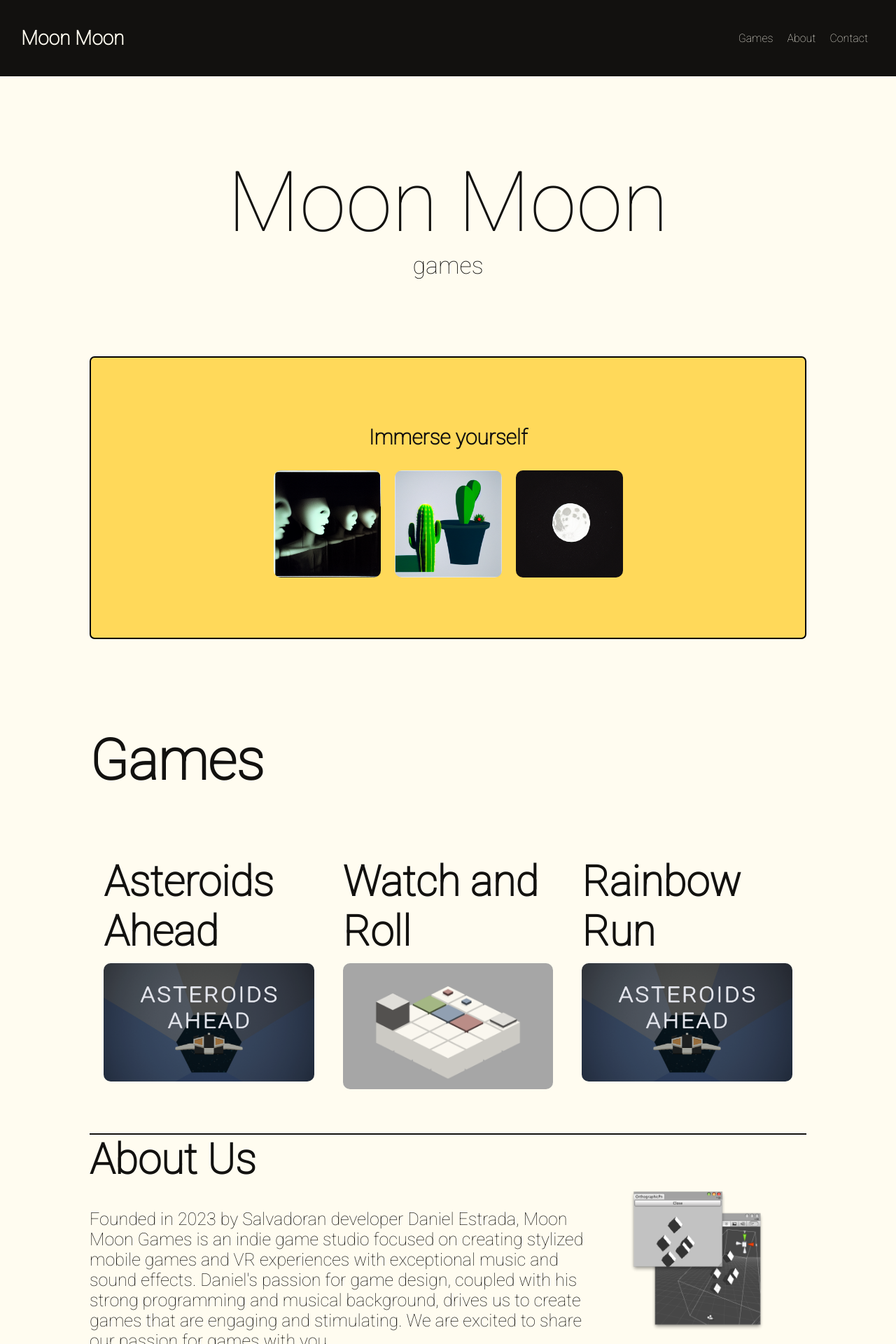
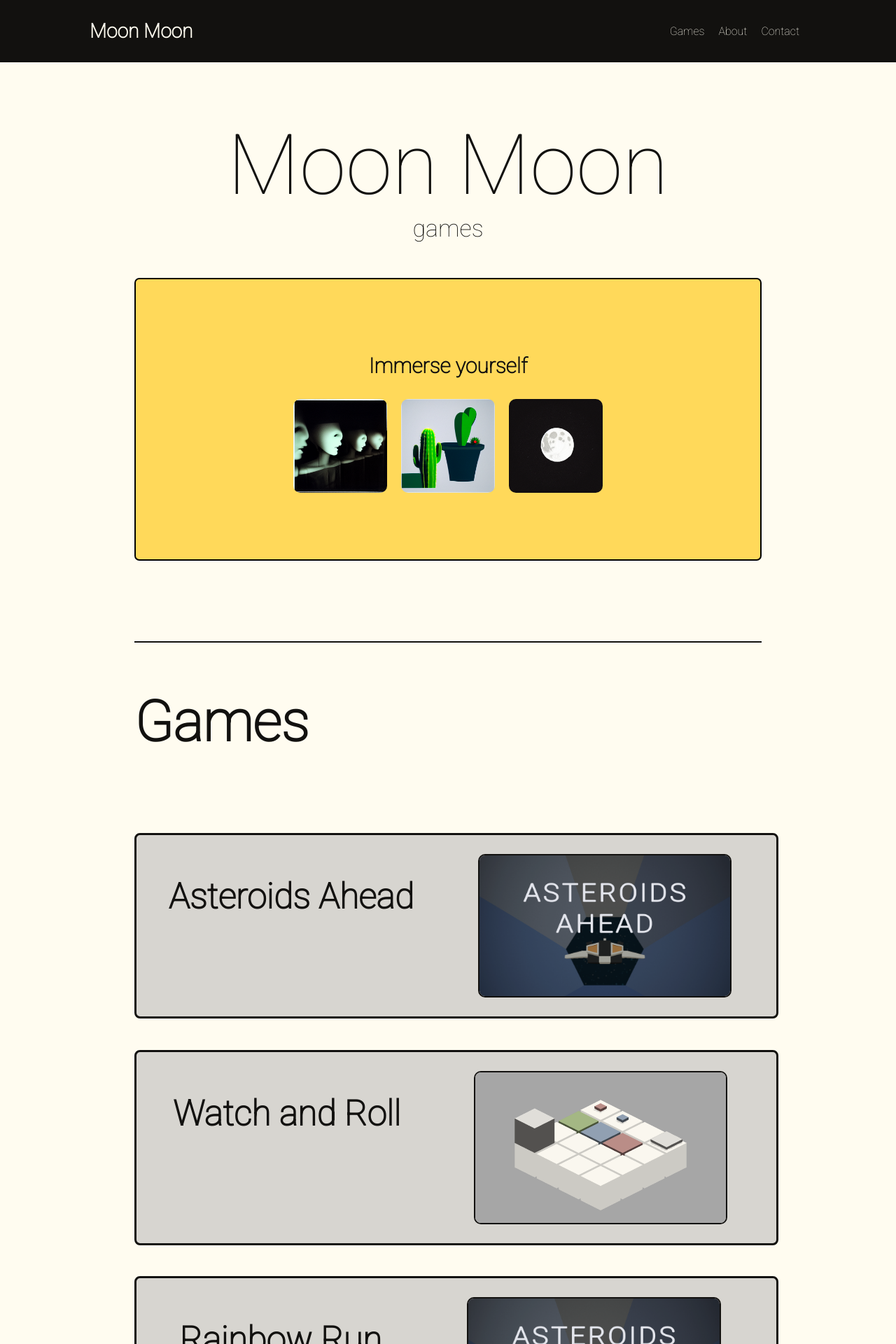
Before and after one commit to daniel99estrada/Moon-Moon-Games-Website, a Flask app: page / in a window 1280 px wide. Shown: the top 1920 px of the page at 70% size. Run offline with Flask 3, Linux system fonts and the light colour scheme.

Commit message:
added a fixed margin

```diff
--- a/static/styles.css
+++ b/static/styles.css
@@ -7,13 +7,18 @@ body {
   background-color: #fffcf0;
   width: auto;
 }
-
+#Nav-bar-section
+{
+  background-color: #12110f;
+}
 #container {
   display: flex;
   justify-content: space-between;
   align-items: center;
-  background-color: #12110f;
-  padding: 10px 30px;
+
+  /* padding: 10px 30px; */
+  margin-left: 10%;
+  margin-right: 10%;
 }
 
 #logo {
@@ -47,16 +52,18 @@ a {
 }
 
 #top-section {
-  background-color:  #fffcf0;
-  height: 400px;
+  /* background-color: #12110f; */
+  /* height: 400px; */
+  margin-top: 6%;
+  margin-bottom: 1%;
   display: flex;
   flex-direction: column;
-  justify-content: center;
+  justify-content: flex-start;
   align-items: center;
 }
 
 #top-section h1 {
-  color:  #12110f;
+  color: #12110f;
   font-family: 'Roboto', sans-serif;
   font-weight: 100;
   font-size: 120px;
@@ -78,9 +85,10 @@ a {
   background-color: #FFD95A;
   height: 400px;
   width: auto;
-  margin-right:  10%;
-  margin-left:  10%;
-  margin-bottom: 60px;
+  margin-right:  15%;
+  margin-left:  15%;
+  margin-top: 4%;
+  margin-bottom: 4%;
   display: flex;
   justify-content: center;
   align-items: center;
@@ -114,7 +122,7 @@ a {
 
 #game-section {
   /* background-color: #fffcf0; */
-  background-color:#fffcf0;
+  /* background-color:#fffcf0; */
   display: flex;
   flex-direction: column;
   justify-content: center;
@@ -122,41 +130,46 @@ a {
 }
 
   .game-section-container {
-    margin-left: 10%;
-    margin-right: 10%;
+    margin-left: 15%;
+    margin-right: 15%;
+    margin-top: 5%;
+    margin-bottom: 5%;
   /* height: 1000px; */
   width: auto;
   display: flex;
   justify-content: center;
-  align-items: flex-start;
+  align-items: center;
   flex-direction: column;
   }
 
   .game {
 
   display: flex;
-  flex-direction: row;
+  flex-direction: column;
   align-items: flex-start;
   justify-content: space-between;
   width: 100%;
 
+/*
 
-
-  margin-bottom: 10px;
+  margin-bottom: 10px; */
   }
 
   .game-content-container {
-
-
-  margin: 1%;
+  margin-top: 5%;
   display: flex;
-  flex-direction: column;
+  flex-direction: row;
   align-items: flex-start;
-  justify-content: space-evenly;
+  justify-content: space-around;
+  background-color: #d7d5d0;
 
   /* width: 500px; */
   width: 100%;
+  /* padding: 1%; */
+  border: 3px solid #12110f;
+  border-radius: 8px;
   padding: 1%;
+
 
 
   }
@@ -165,15 +178,15 @@ a {
 
   font-family: 'Roboto', sans-serif;
   color: #12110f;
-  font-size: 60px;
-  font-weight: 600;
+  font-size: 50px;
+  font-weight: 700;
   margin-bottom: 10px;
 
   }
 
   .game-section-container h2 {
   /* background-color: #fbf6e1;
-  border: 2px solid #12110f; /* Gray border */
+
   border-radius: 8px;
   /* padding-left: 1%; */
   width: 100%;
@@ -182,43 +195,50 @@ a {
   color: #12110f;
   font-size: 80px;
   font-weight: 700;
-  margin-bottom: 10px;
+  /* margin-bottom: 10px; */
   }
 
   .game-content-container img {
-  width: 100%;
+  width: 40%;
+  margin: 2%;
+  /* margin-top: 5%; */
+  /* padding: 2%; */
   border-radius: 10px;
+  border: 2px solid #12110f;
+
   }
 
   #about-section {
   display: flex;
   flex-direction: column;
   align-items: center;
-  /* background-color: #fffcf0; */
+
   /* background-color: #fbf6e1;
   border: 3px solid #12110f;  */
-  border-radius: 7px;
-  margin-left: 10%;
-  margin-right: 10%;
+  /* border-radius: 7px; */
+  margin-left: 15%;
+  margin-right: 15%;
   margin-bottom: 3%;
   }
 
   #about-section-container {
-  height: 400px;
+  /* height: 400px; */
   width: auto;
   /* margin: 20px 10%; */
-  /* padding: 0px 10%; */
+  /* padding: 0px 15%; */
   display: flex;
-  justify-content: center;
+  justify-content: space-around;
   align-items: flex-start;
   flex-direction: column;
   }
 
   .about-title {
   font-family: 'Roboto', sans-serif;
-  font-size: 60px;
+  font-size: 70px;
+  font-weight: 700;
   font-weight: bold;
-  margin-bottom: 10px;
+  margin-bottom: 4%;
+  margin-top: 4%;
   color: #12110f;
   }
 
@@ -226,42 +246,50 @@ a {
   display: flex;
   justify-content: space-evenly;
   flex-direction: row;
+  align-items: flex-start;
   }
 
   .about-content .row {
   display: flex;
   align-items: center;
   flex-direction: column;
+  /* width: 40%; */
   }
 
   .about-content img {
-  width: 200px;
-  height: 200px;
-  margin-right: 60px;
+  /* width: 200px;
+  height: 200px; */
+  width: 60%;
+  height: 60%;
+  /* margin-right: 60px; */
   }
 
   .about-content p {
   font-family: 'Roboto', sans-serif;
   font-size: 25px;
-  margin-right: 30px;
+
   color: #12110f;
   }
 
 #contact-section {
   background-color: #FFD95A;
   /* margin: 40px 10%; */
+  border: 2px solid black;
+  border-radius: 2px;
 }
 
 #contact-section-container {
-
+  /* background-color: #FFD95A; */
   /* padding: 10px; */
   font-family: 'Roboto', sans-serif;
   /* margin: 40px 10%; */
-  padding-left: 5%;
-  padding-right: 5%;
-    /* background-color: #FFD95A;
-  border: 2px solid black;
-  border-radius: 8px; */
+  /* padding-left: 5%;
+  padding-right: 5%; */
+  margin-left: 15%;
+  margin-right: 15%;
+  margin-top: 2%;
+
+
 }
 
 #contact-section-container h2 {
--- a/templates/index.html
+++ b/templates/index.html
@@ -9,6 +9,7 @@
 </head>
 <body>
   <!-- Header Section -->
+  <div id="Nav-bar-section">
   <div id="container">
     <div id="logo">
       <h3>Moon Moon</h3>
@@ -21,6 +22,7 @@
       </ul>
     </nav>
   </div>
+</div>
 
   <!-- Top Section -->
   <div id="top-section">
@@ -43,6 +45,7 @@
    <!-- Game Section -->
   <div id="game-section">
     <div class="game-section-container">
+      <div class="divider"></div>
       <h2>Games</h2>
       <div class="game">
         <div class="game-content-container">
@@ -77,7 +80,7 @@
   </div>
 
  <!-- Contact Form -->
- <div class="divider"></div>
+ <!-- <div class="divider"></div> -->
  <div id="contact-section">
   <div id="contact-section-container">
   <!-- <h2>Contact</h2> -->
```
Also changed, not shown: other parts of static/styles.css (+19 -13 lines).
